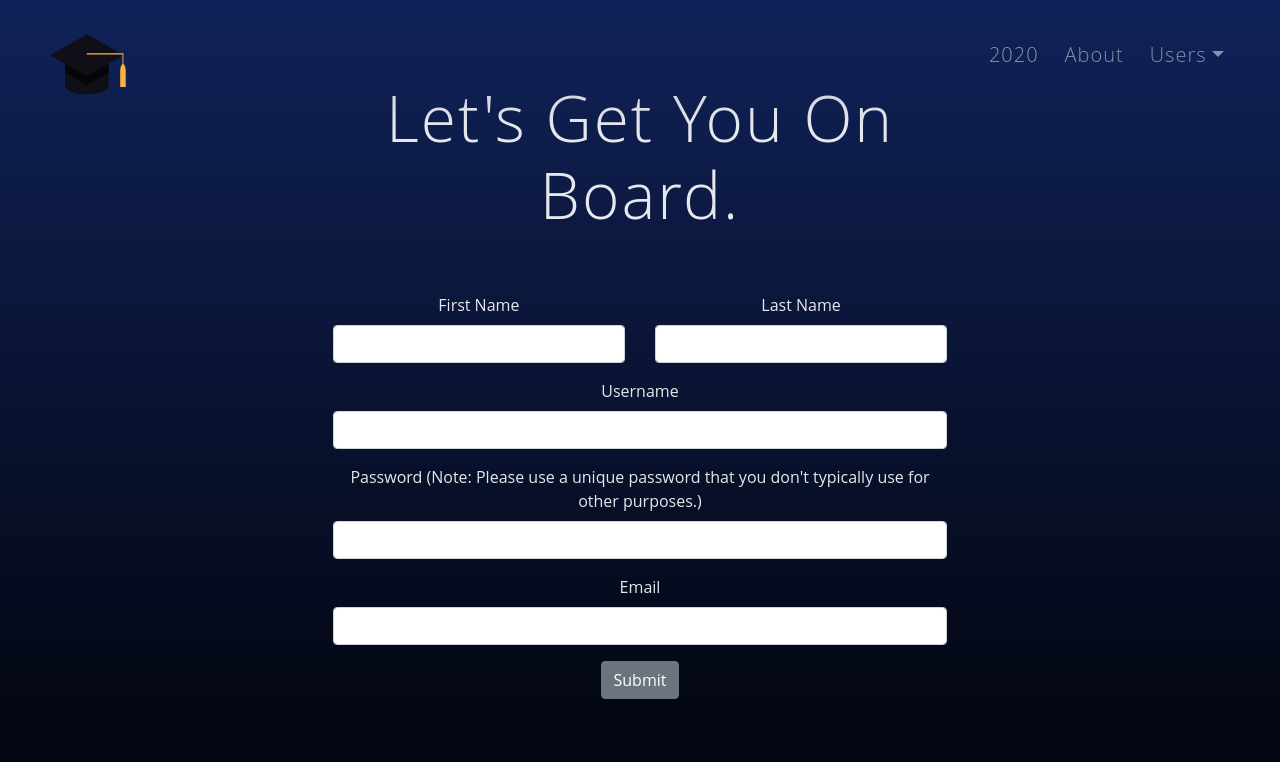
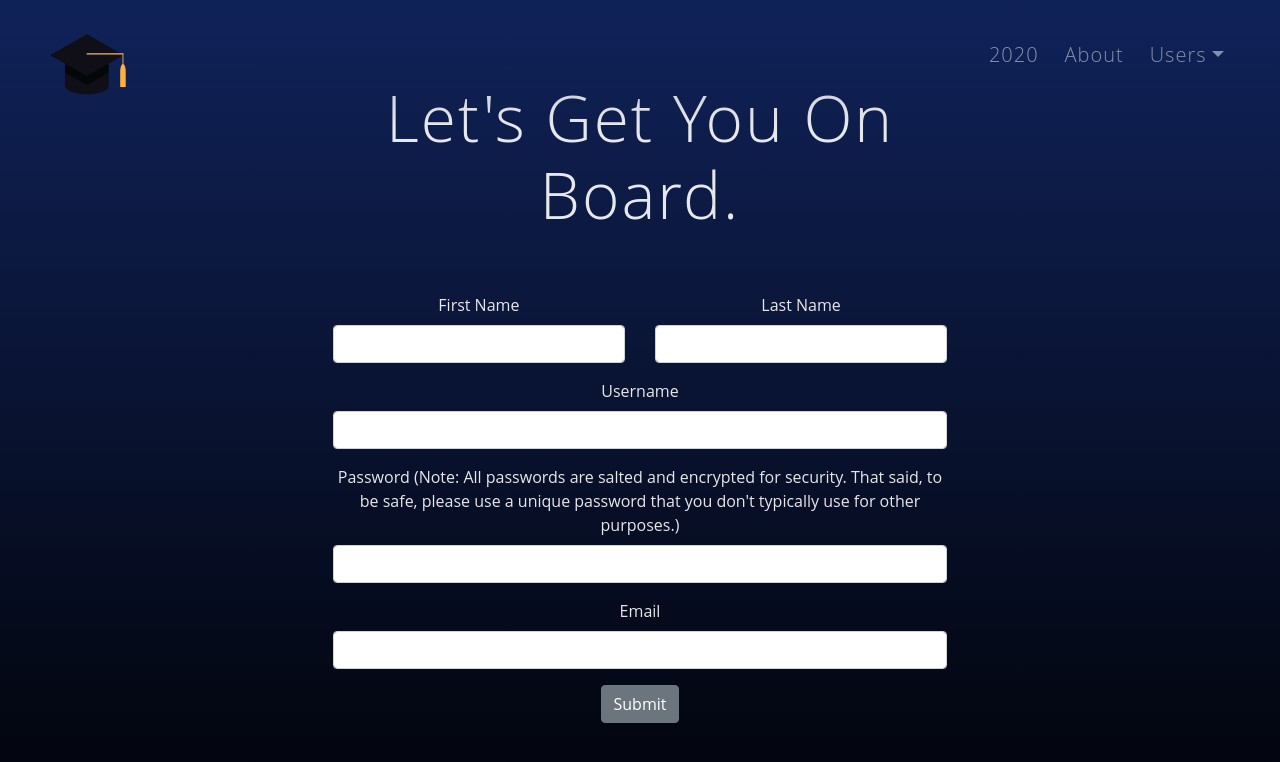
Before and after one commit to jordanlei/senior-yearbook, a Next.js app: page /register in a window 1280 px wide. Shown: the top 762 px of the page. Built offline with nearby package versions, Linux system fonts and the light colour scheme.

Commit message:
register info

```diff
--- a/pages/register.js
+++ b/pages/register.js
@@ -211,7 +211,8 @@ class Register extends Component {
                     <FormGroup>
                         <Label for="password">
                             Password
-                            (Note: Please use a unique password that you don't
+                            (Note: All passwords are salted and encrypted for security.
+                            That said, to be safe, please use a unique password that you don't
                             typically use for other purposes.)
                         </Label>
                         <Input
```
